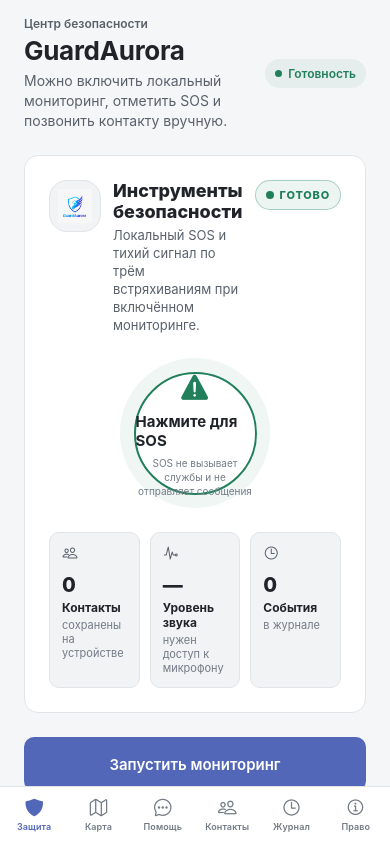
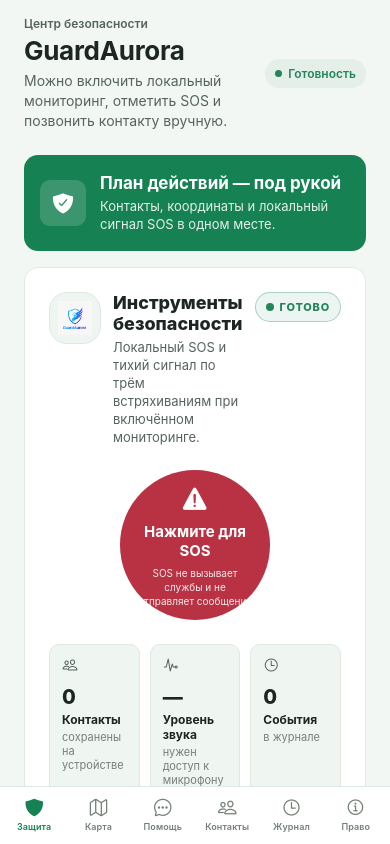
Before and after one commit to romiisromie/GuardAurora, a React Native app: screen / in a window 390 px wide. Built offline with nearby package versions, Linux system fonts and the light colour scheme; what react-native-worklets would draw is missing.

Commit message:
Add emerald GuardAurora visual identity

```diff
--- a/App.tsx
+++ b/App.tsx
@@ -16,7 +16,7 @@
       <GestureHandlerRootView style={{ flex: 1 }}>
         <SafeAreaProvider>
           <AppProvider>
-            <StatusBar style="dark" backgroundColor="#F5F6F8" />
+            <StatusBar style="dark" backgroundColor="#F3F7F4" />
             <Navigation />
           </AppProvider>
         </SafeAreaProvider>
--- a/src/components/ui.tsx
+++ b/src/components/ui.tsx
@@ -48,9 +48,7 @@
 export function PulseRing({ color = Colors.danger, size = 116, children }: {
   color?: string; size?: number; active?: boolean; children?: React.ReactNode;
 }) {
-  return <View style={{ width: size, height: size, borderRadius: size / 2, backgroundColor: `${color}12`, alignItems: 'center', justifyContent: 'center' }}>
-    <View style={{ width: size * 0.82, height: size * 0.82, borderRadius: size, backgroundColor: '#FFFFFF', borderWidth: 2, borderColor: color, alignItems: 'center', justifyContent: 'center' }}>{children}</View>
-  </View>;
+  return <View style={{ width: size, height: size, borderRadius: size / 2, backgroundColor: color, alignItems: 'center', justifyContent: 'center', padding: 12 }}>{children}</View>;
 }
 
 export function SoundWave({ level }: { level: number; color?: string; barCount?: number }) {
--- a/src/screens/HomeScreen.tsx
+++ b/src/screens/HomeScreen.tsx
@@ -143,6 +143,16 @@
           />
 
           <ScrollView contentContainerStyle={styles.scroll} showsVerticalScrollIndicator={false}>
+            <View style={styles.brandBanner}>
+              <View style={styles.brandBannerIcon}>
+                <Ionicons name="shield-checkmark" size={23} color="#FFFFFF" />
+              </View>
+              <View style={{ flex: 1 }}>
+                <Text style={styles.brandBannerTitle}>План действий — под рукой</Text>
+                <Text style={styles.brandBannerText}>Контакты, координаты и локальный сигнал SOS в одном месте.</Text>
+              </View>
+            </View>
+
             <GlassCard style={styles.heroCard}>
               <View style={styles.heroPad}>
                 <View style={styles.heroTopRow}>
@@ -170,12 +180,12 @@
                     accessibilityHint={sosActive ? 'Попросит подтвердить остановку' : 'Запускает трёхсекундный отсчёт'}
                   >
                     <View>
-                      <PulseRing color={cfg.ring} size={150} active={false}>
+                      <PulseRing color={Colors.danger} size={150} active={false}>
                         {countdown !== null ? (
-                          <Text style={styles.countdownNum}>{countdown}</Text>
+                        <Text style={styles.countdownNum}>{countdown}</Text>
                         ) : (
                           <View style={styles.shieldInner}>
-                            <Ionicons name={sosActive ? 'stop-circle' : 'warning'} size={34} color={cfg.color} />
+                            <Ionicons name={sosActive ? 'stop-circle' : 'warning'} size={30} color="#FFFFFF" />
                             <Text style={styles.sosLabel}>{sosActive ? 'Остановить SOS' : 'Нажмите для SOS'}</Text>
                             <Text style={styles.sosSubLabel}>
                               {sosActive ? 'SOS отмечен в журнале на устройстве' : 'SOS не вызывает службы и не отправляет сообщения'}
@@ -364,6 +374,17 @@
 
 const styles = StyleSheet.create({
   scroll: { paddingHorizontal: Spacing.lg, paddingBottom: 130 },
+  brandBanner: {
+    flexDirection: 'row', alignItems: 'center', gap: 14,
+    backgroundColor: '#168253', borderRadius: Radius.lg,
+    paddingHorizontal: Spacing.md, paddingVertical: 18, marginBottom: Spacing.md,
+  },
+  brandBannerIcon: {
+    width: 46, height: 46, borderRadius: Radius.md,
+    backgroundColor: 'rgba(255,255,255,0.16)', alignItems: 'center', justifyContent: 'center',
+  },
+  brandBannerTitle: { fontSize: 17, fontWeight: '700', color: '#FFFFFF' },
+  brandBannerText: { fontSize: 13, color: 'rgba(255,255,255,0.88)', lineHeight: 18, marginTop: 4 },
   heroCard: { marginBottom: Spacing.lg },
   heroPad: { padding: Spacing.lg },
   heroTopRow: {
@@ -400,9 +421,9 @@
   liveText: { fontSize: 11, fontWeight: '800', letterSpacing: 0.8 },
   sosSection: { alignItems: 'center', marginBottom: Spacing.lg },
   shieldInner: { alignItems: 'center', gap: 6 },
-  sosLabel: { fontSize: 15, fontWeight: '700', color: Colors.white },
-  sosSubLabel: { fontSize: 10, color: Colors.textMuted, textAlign: 'center', maxWidth: 116, lineHeight: 14 },
-  countdownNum: { fontSize: 56, fontWeight: '900', color: Colors.danger, lineHeight: 62 },
+  sosLabel: { fontSize: 15, fontWeight: '700', color: '#FFFFFF', textAlign: 'center' },
+  sosSubLabel: { fontSize: 10, color: 'rgba(255,255,255,0.9)', textAlign: 'center', maxWidth: 116, lineHeight: 14 },
+  countdownNum: { fontSize: 56, fontWeight: '800', color: '#FFFFFF', lineHeight: 62 },
   cancelBtn: {
     marginTop: Spacing.md,
     borderRadius: Radius.full,
--- a/src/theme/index.ts
+++ b/src/theme/index.ts
@@ -1,38 +1,38 @@
 export const Colors = {
-  bg: '#F5F6F8',
+  bg: '#F3F7F4',
   bgElevated: '#FFFFFF',
   bgCard: '#FFFFFF',
-  bgCardLight: '#F1F3F5',
-  bgGlass: '#F1F3F5',
+  bgCardLight: '#EFF5F1',
+  bgGlass: '#EFF5F1',
   backdrop: '#FFFFFF',
 
-  rose: '#C83F55',
-  roseDark: '#A92F43',
+  rose: '#D23B50',
+  roseDark: '#B22E42',
   roseGlow: '#FBEAEC',
-  lavender: '#5267B8',
-  lavenderDark: '#40539B',
-  lavenderGlow: '#E9ECF8',
-  mint: '#21805B',
-  mintGlow: '#E6F3EC',
-  gold: '#9A6800',
+  lavender: '#168253',
+  lavenderDark: '#0E6941',
+  lavenderGlow: '#E4F3E9',
+  mint: '#24845B',
+  mintGlow: '#E6F4EB',
+  gold: '#946300',
   goldGlow: '#F8F0DD',
-  cyan: '#26759A',
+  cyan: '#26749A',
 
-  white: '#20242A',
-  textSecondary: '#59616B',
-  textMuted: '#737B86',
-  border: '#E1E4E8',
-  borderStrong: '#C9CED5',
-  borderActive: '#5267B8',
-  danger: '#B8323E',
+  white: '#1D2721',
+  textSecondary: '#56645B',
+  textMuted: '#748077',
+  border: '#DFE8E1',
+  borderStrong: '#C8D5CB',
+  borderActive: '#168253',
+  danger: '#B83243',
   dangerGlow: '#FBEAEC',
-  safe: '#21805B',
-  warning: '#9A6800',
+  safe: '#24845B',
+  warning: '#946300',
 
-  gradPrimary: ['#5267B8', '#5267B8'] as [string, string],
+  gradPrimary: ['#168253', '#168253'] as [string, string],
   gradAurora: ['#FFFFFF', '#FFFFFF'] as [string, string],
-  gradMint: ['#21805B', '#21805B'] as [string, string],
-  gradDanger: ['#B8323E', '#B8323E'] as [string, string],
+  gradMint: ['#24845B', '#24845B'] as [string, string],
+  gradDanger: ['#B83243', '#B83243'] as [string, string],
   gradDark: ['#59616B', '#59616B'] as [string, string],
 };
 
```
